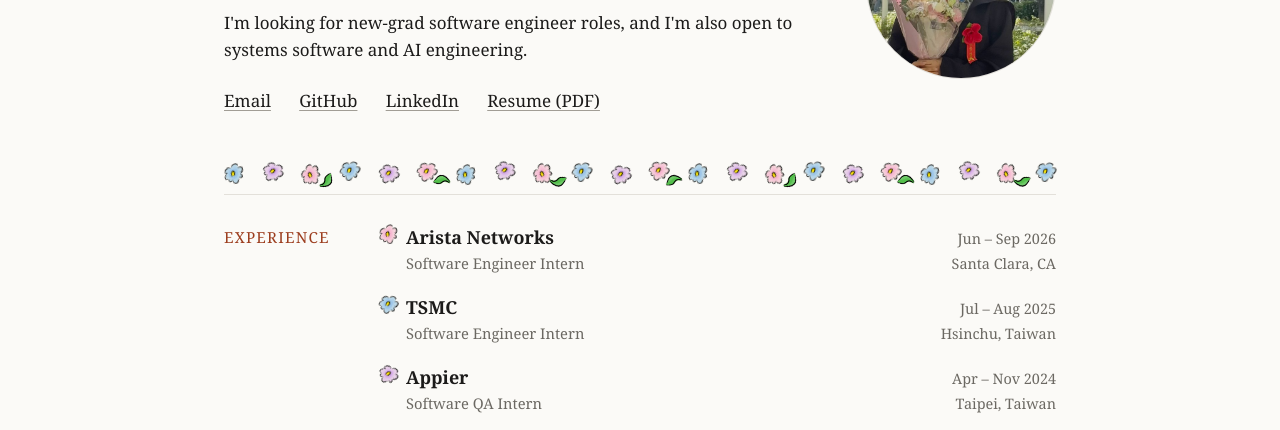
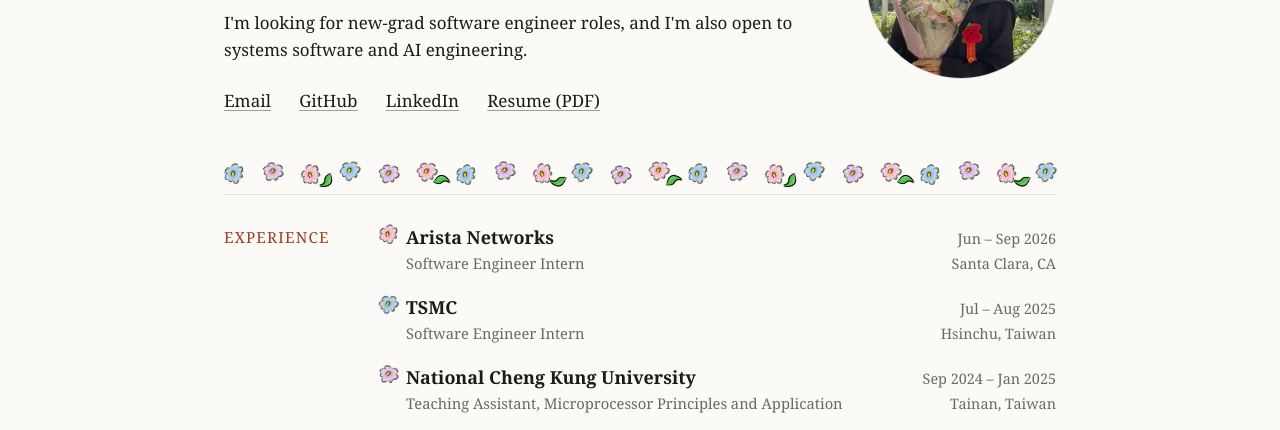
Before and after one commit to salmoniscute/salmoniscute.github.io, a plain HTML site: page index.html in a window 1280 px wide. Shown: the part 288-718 px from the top of the page. Drawn offline with Linux system fonts and the light colour scheme.

Commit message:
Add NCKU teaching assistant role to Experience
Co-Authored-By: Claude Opus 5.5 <noreply@anthropic.com>

```diff
--- a/index.html
+++ b/index.html
@@ -42,6 +42,11 @@
 <article class="compact">
 <div class="row"><h3>TSMC</h3><span class="side date">Jul – Aug 2025</span></div>
 <div class="row meta"><span>Software Engineer Intern</span><span class="side">Hsinchu, Taiwan</span></div>
+</article>
+
+<article class="compact">
+<div class="row"><h3>National Cheng Kung University</h3><span class="side date">Sep 2024 – Jan 2025</span></div>
+<div class="row meta"><span>Teaching Assistant, Microprocessor Principles and Application</span><span class="side">Tainan, Taiwan</span></div>
 </article>
 
 <article class="compact">
```
